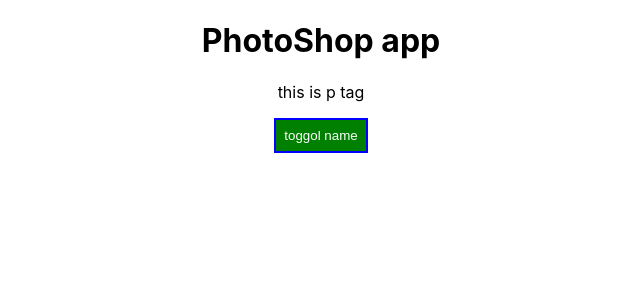
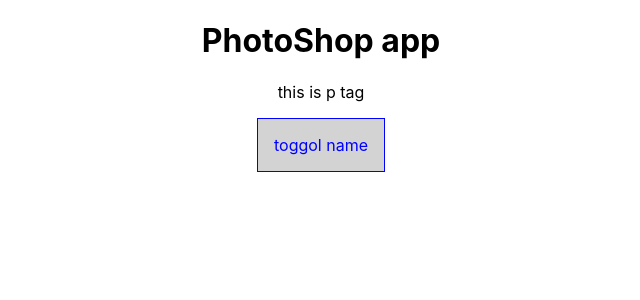
Before and after one commit to shafinr23/re, a React app: page / in a window 1280 px wide. Shown: the top 300 px of the page, without its empty margins (319-959 px from the left). Built offline with nearby package versions, Linux system fonts and the light colour scheme.

Commit message:
adding pseudo sectors

```diff
--- a/src/App.js
+++ b/src/App.js
@@ -53,16 +53,9 @@
     this.setState({showPersons:!doesShow});
    }
   render(){
-    const style = {
-      backgroundColor:'green',
-      color:'white',
-      font:'inharit',
-      border:'2px solid blue',
-      padding:'8px',
-      cursor:'pointer',
 
-    };
     let persons = null;
+    let btnClass = '';
     if(this.state.showPersons){
       persons = (
             <div>
@@ -78,7 +71,7 @@
 
             </div>
       );
-      style.backgroundColor='red';
+      btnClass = styles.red;
 
 
     }
@@ -98,7 +91,7 @@
             <h1> PhotoShop app</h1>
             <p className={AbbClasses.join(' ')} >this is p tag</p>
             <button
-            style={style}
+           className={btnClass}
             onClick={this.tooglePersonsHandler} > toggol name  </button>
 
             {persons}
--- a/src/App.module.css
+++ b/src/App.module.css
@@ -9,3 +9,26 @@
 .bold{
   font-weight: bold;
 }
+.App button{
+  border:1px solid blue;
+  padding: 16px;
+  font: inherit;
+  background: lightgray;
+  color: blue ;
+  /* transition: 2000ms; */
+  cursor: pointer;
+}
+
+.App button:hover{
+  background: lightgreen;
+  color: red;
+}
+
+.App button.red{
+  background: red;
+}
+
+.App button.red:hover{
+  background-color: salmon;
+  color: yellowgreen;
+}
--- a/src/Person/Person.module.css
+++ b/src/Person/Person.module.css
@@ -6,3 +6,10 @@
      padding: 15px;
      text-align: center;
 }
+
+
+@media (min-width:500px){
+     .Persons{
+          width: 450px;
+     }
+}
```
